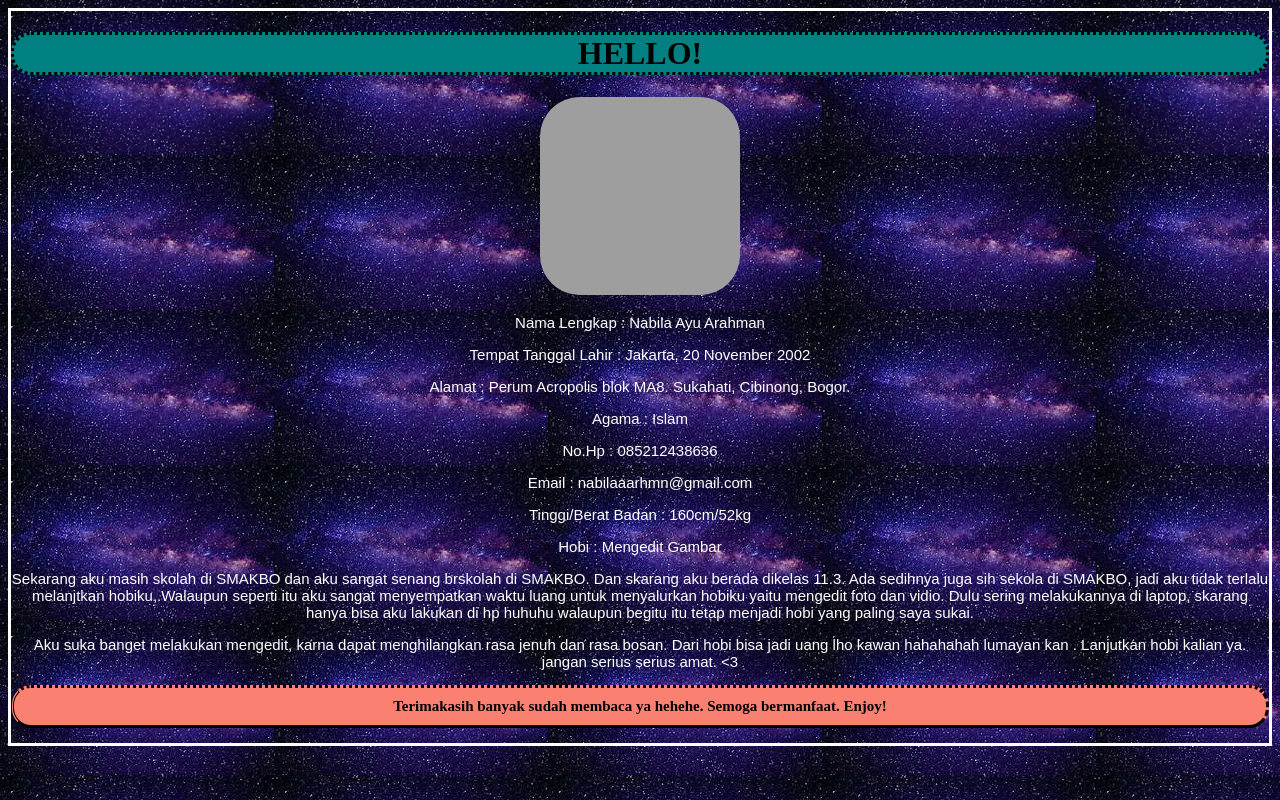
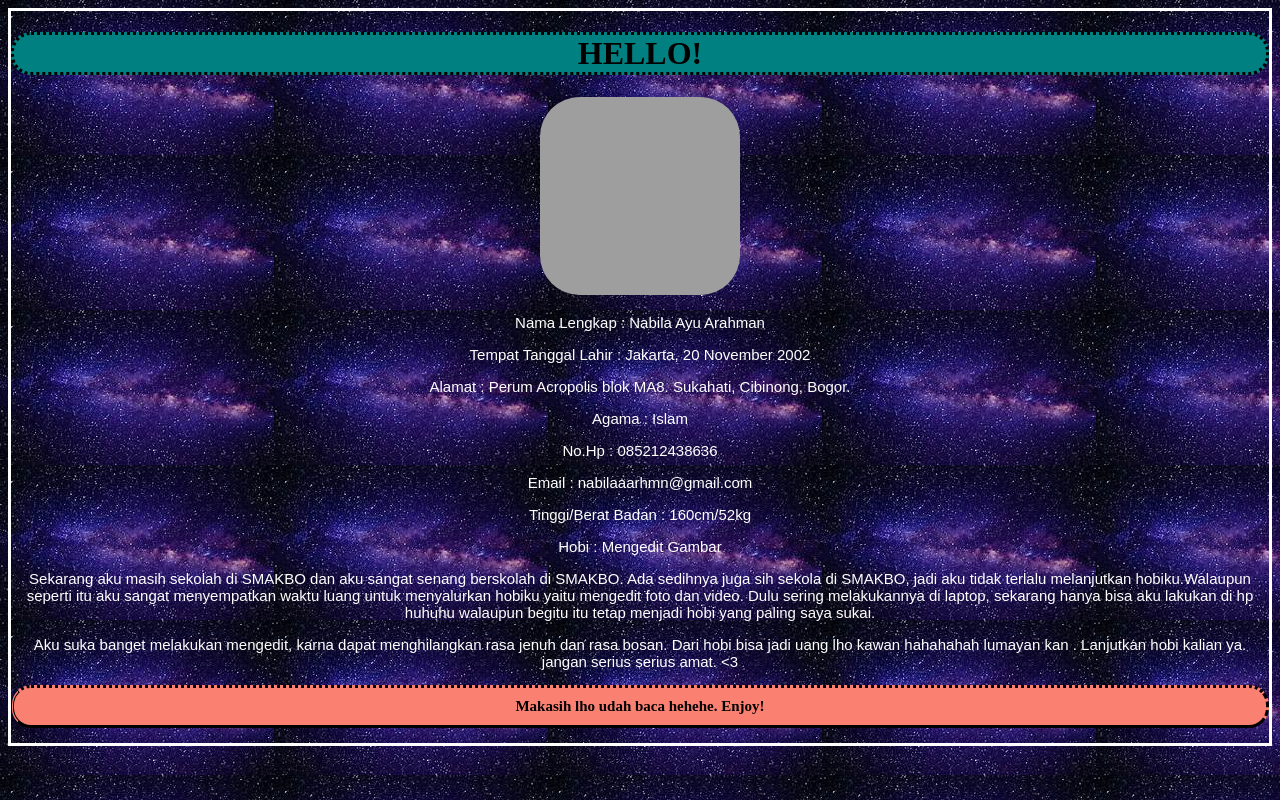
Before and after one commit to nabilaaarhmn/nabilaaarhmn.github.io, a plain HTML site: page index.html in a window 1280 px wide. Drawn offline with Linux system fonts and the light colour scheme; grey boxes are pictures that could not be loaded.

Commit message:
Update index.html

```diff
--- a/index.html
+++ b/index.html
@@ -18,11 +18,11 @@
 	<CENTER><p>Hobi                 : Mengedit Gambar</p></CENTER>
 	<p></p>
 	<p></p>
-	<CENTER><p>    Sekarang aku masih skolah di SMAKBO dan aku sangat senang brskolah di SMAKBO. Dan skarang aku berada dikelas 11.3. Ada sedihnya juga sih sekola di SMAKBO, jadi aku tidak terlalu melanjtkan hobiku,.Walaupun seperti itu aku sangat menyempatkan waktu luang untuk menyalurkan hobiku yaitu mengedit foto dan vidio. Dulu sering melakukannya di laptop, skarang hanya bisa aku lakukan di hp huhuhu walaupun begitu itu tetap menjadi hobi yang paling saya sukai.</p></CENTER>
+	<CENTER><p>    Sekarang aku masih sekolah di SMAKBO dan aku sangat senang berskolah di SMAKBO. Ada sedihnya juga sih sekola di SMAKBO, jadi aku tidak terlalu melanjutkan hobiku.Walaupun seperti itu aku sangat menyempatkan waktu luang untuk menyalurkan hobiku yaitu mengedit foto dan video. Dulu sering melakukannya di laptop, sekarang hanya bisa aku lakukan di hp huhuhu walaupun begitu itu tetap menjadi hobi yang paling saya sukai.</p></CENTER>
 	<CENTER><p>     Aku suka banget melakukan mengedit, karna dapat menghilangkan rasa jenuh dan rasa bosan. Dari hobi bisa jadi uang lho kawan hahahahah lumayan kan . Lanjutkan hobi kalian ya. jangan serius serius amat. <3 </p></CENTER>
 	<p></p>
 	<p></p>
-	<CENTER><p><h3 style="background-color: salmon;">Terimakasih banyak sudah membaca ya hehehe. Semoga bermanfaat. Enjoy!</h3></p></CENTER>
+	<CENTER><p><h3 style="background-color: salmon;">Makasih lho udah baca hehehe. Enjoy!</h3></p></CENTER>
 
 	</body>
 </html>
```
